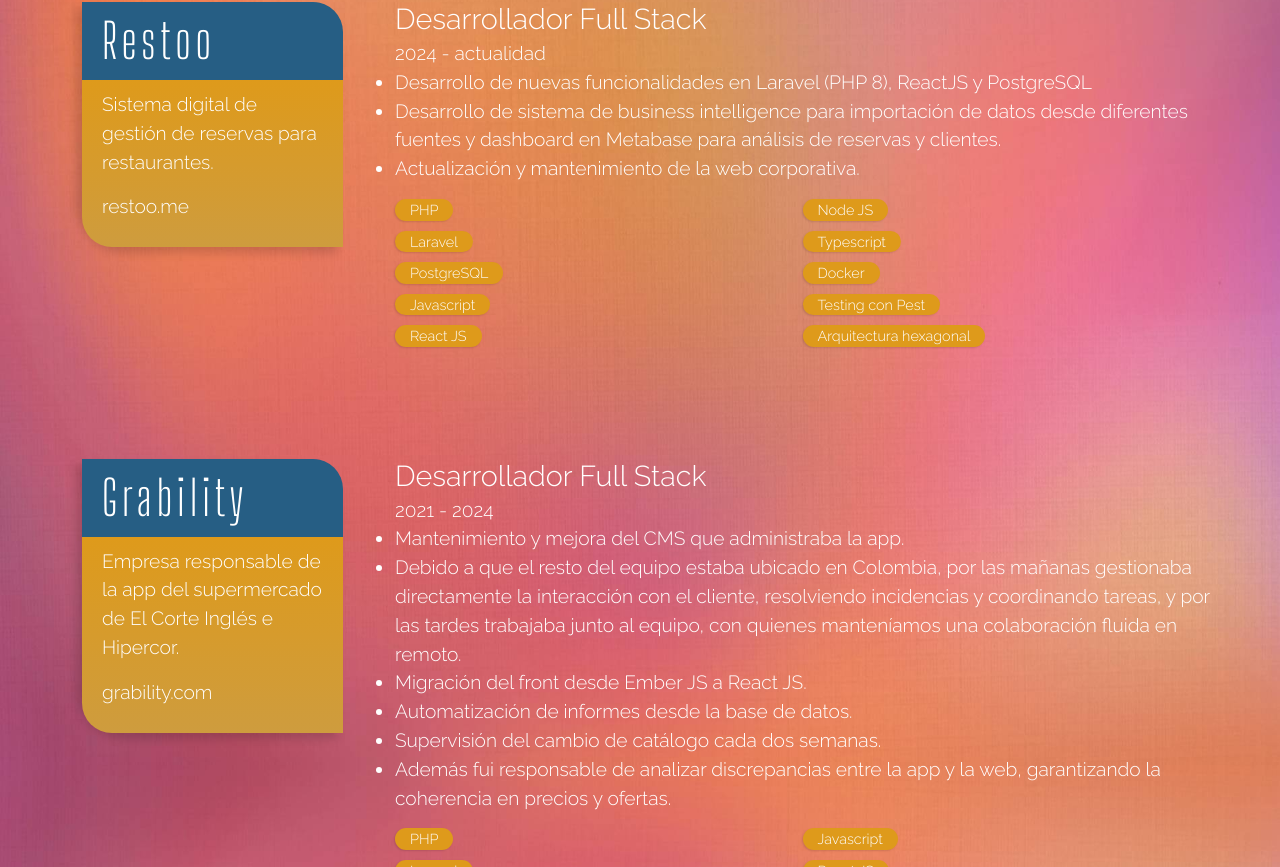
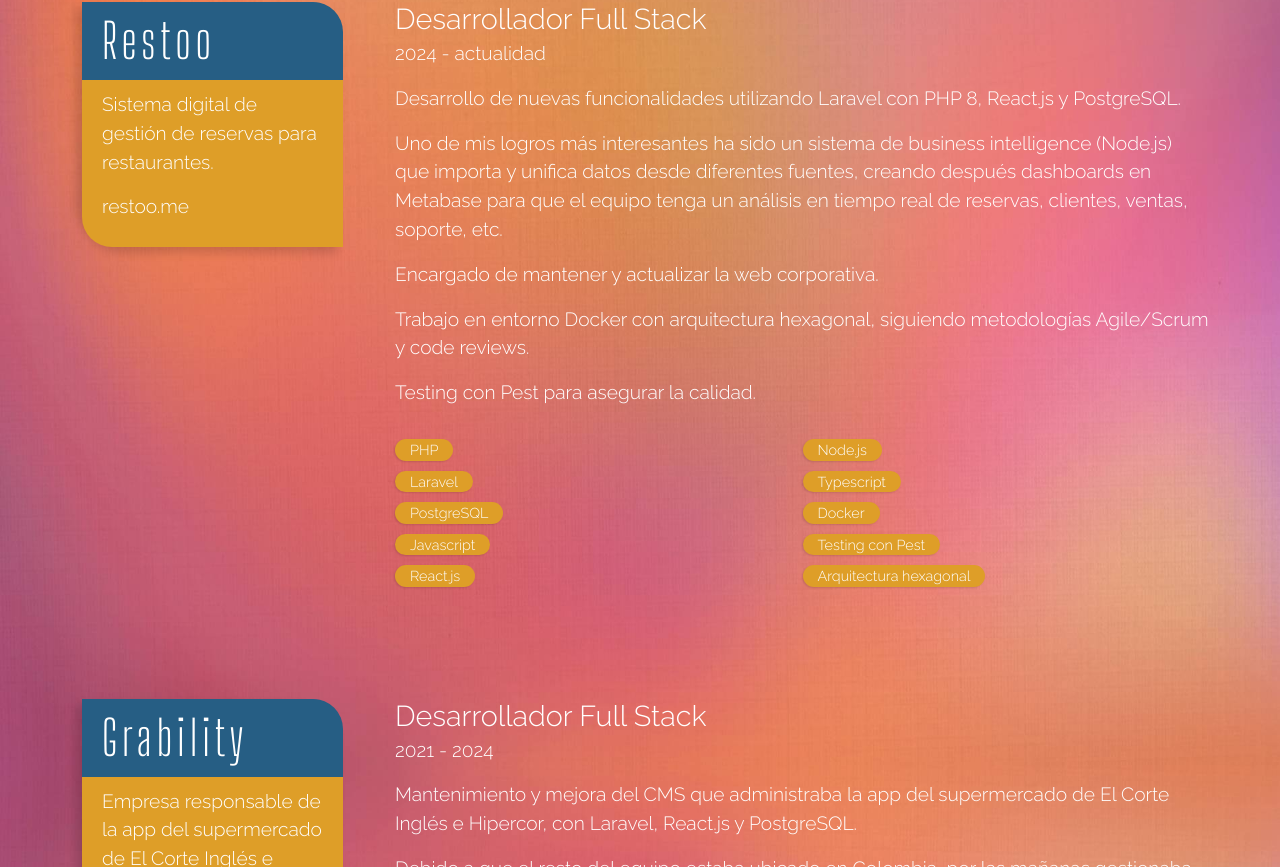
Before and after one commit to maparcepel/portafolio, a React (Create React App) app: page / in a window 1280 px wide. Shown: the part 1593-2460 px from the top of the page. Built offline with nearby package versions, Linux system fonts and the light colour scheme.

Commit message:
experience updated

```diff
--- a/src/components/parts/ExperienceCard.jsx
+++ b/src/components/parts/ExperienceCard.jsx
@@ -2,7 +2,7 @@
 import { experienceTranslations } from "../../locales/experience";
 import ToolItem from "./ToolItem";
 
-const ExperienceCard = ({exp}) => {
+const ExperienceCard = ({ exp }) => {
   const { lang } = useLanguage();
   const t = experienceTranslations[lang];
 
@@ -28,19 +28,17 @@
 
         <div className='col-lg-9 job-details'>
           <div className='row'>
-            <h4>{t[exp.id].position}</h4> <span>{t[exp.id].period}</span>
+            <h4>{t[exp.id].position}</h4> <span className='mb-3'>{t[exp.id].period}</span>
 
-            <ul>
-              {t[exp.id].tasks.map((task, index) => (
-                <li key={index}>{task}</li>
-              ))}
-            </ul>
+            {t[exp.id].tasks.map((task, index) => (
+              <p key={index}>{task}</p>
+            ))}
 
-            <div className='row mb-5'>
+            <div className='row mb-5 mt-3'>
               <div className='col-lg-6'>
                 <ul className='tool-list mb-0'>
                   {t[exp.id].tools1?.map((tool, index) => (
-                    <ToolItem key={index} tool={tool}/>
+                    <ToolItem key={index} tool={tool} />
                   ))}
                 </ul>
               </div>
@@ -48,7 +46,7 @@
               <div className='col-lg-6'>
                 <ul className='tool-list'>
                   {t[exp.id].tools2?.map((tool, index) => (
-                    <ToolItem key={index} tool={tool}/>
+                    <ToolItem key={index} tool={tool} />
                   ))}
                 </ul>
               </div>
--- a/src/locales/experience.js
+++ b/src/locales/experience.js
@@ -4,27 +4,29 @@
     restoo: {
       position: 'Desarrollador Full Stack',
       tasks: [
-        'Desarrollo de nuevas funcionalidades en Laravel (PHP 8), ReactJS y PostgreSQL',
-        'Desarrollo de sistema de business intelligence para importación de datos desde diferentes fuentes y dashboard en Metabase para análisis de reservas y clientes.',
-        'Actualización y mantenimiento de la web corporativa.',
+        'Desarrollo de nuevas funcionalidades utilizando Laravel con PHP 8, React.js y PostgreSQL.',
+        'Uno de mis logros más interesantes ha sido un sistema de business intelligence (Node.js) que importa y unifica datos desde diferentes fuentes, creando después dashboards en Metabase para que el equipo tenga un análisis en tiempo real de reservas, clientes, ventas, soporte, etc.',
+        'Encargado de mantener y actualizar la web corporativa.',
+        'Trabajo en entorno Docker con arquitectura hexagonal, siguiendo metodologías Agile/Scrum y code reviews.',
+        'Testing con Pest para asegurar la calidad.'
       ],
-      tools1: ['PHP', 'Laravel', 'PostgreSQL', 'Javascript', 'React JS'],
-      tools2: ['Node JS', 'Typescript', 'Docker', 'Testing con Pest', 'Arquitectura hexagonal'],
+      tools1: ['PHP', 'Laravel', 'PostgreSQL', 'Javascript', 'React.js'],
+      tools2: ['Node.js', 'Typescript', 'Docker', 'Testing con Pest', 'Arquitectura hexagonal'],
       company_info: 'Sistema digital de gestión de reservas para restaurantes.',
       period: '2024 - actualidad',
     },
     grability: {
       position: 'Desarrollador Full Stack',
       tasks: [
-        'Mantenimiento y mejora del CMS que administraba la app.',
+        'Mantenimiento y mejora del CMS que administraba la app del supermercado de El Corte Inglés e Hipercor, con Laravel, React.js y PostgreSQL.',
         'Debido a que el resto del equipo estaba ubicado en Colombia, por las mañanas gestionaba directamente la interacción con el cliente, resolviendo incidencias y coordinando tareas, y por las tardes trabajaba junto al equipo, con quienes manteníamos una colaboración fluida en remoto.',
-        'Migración del front desde Ember JS a React JS.',
+        'Migración del front desde Ember JS a React.js.',
         'Automatización de informes desde la base de datos.',
         'Supervisión del cambio de catálogo cada dos semanas.',
         'Además fui responsable de analizar discrepancias entre la app y la web, garantizando la coherencia en precios y ofertas.',
       ],
       tools1: ['PHP', 'Laravel', 'PostgreSQL'],
-      tools2: ['Javascript', 'React JS', 'Docker'],
+      tools2: ['Javascript', 'React.js', 'Docker'],
       company_info: 'Empresa responsable de la app del supermercado de El Corte Inglés e Hipercor.',
       period: '2021 - 2024',
     },
--- a/src/locales/navbar.js
+++ b/src/locales/navbar.js
@@ -15,4 +15,12 @@
     projects: "Projects",
     contact: "Contact",
   },
+  ca: {
+    about: "Sobre mi",
+    experience: "Experiència",
+    education: "Formació",
+    skills: "Competències",
+    projects: "Projectes",
+    contact: "Contacte",
+  },
 };
--- a/src/styles/styles.scss
+++ b/src/styles/styles.scss
@@ -3,9 +3,9 @@
 $grey: rgba(255, 255, 255, 0.487);
 $light-grey: rgb(232, 232, 232);
 $bg-black-transparent: rgba(0, 0, 0, 0.278);
-$bg-light: #e5722684;
-$yellow: #de9a1b;
-$yellow-gradient: linear-gradient(to bottom, #de9a1b, #ce9c3e);
+$bg-light: #9f40586d;
+$yellow: #de9e28;
+$yellow-gradient: #de9e28;
 
 .grey {
     color: $grey;
```
